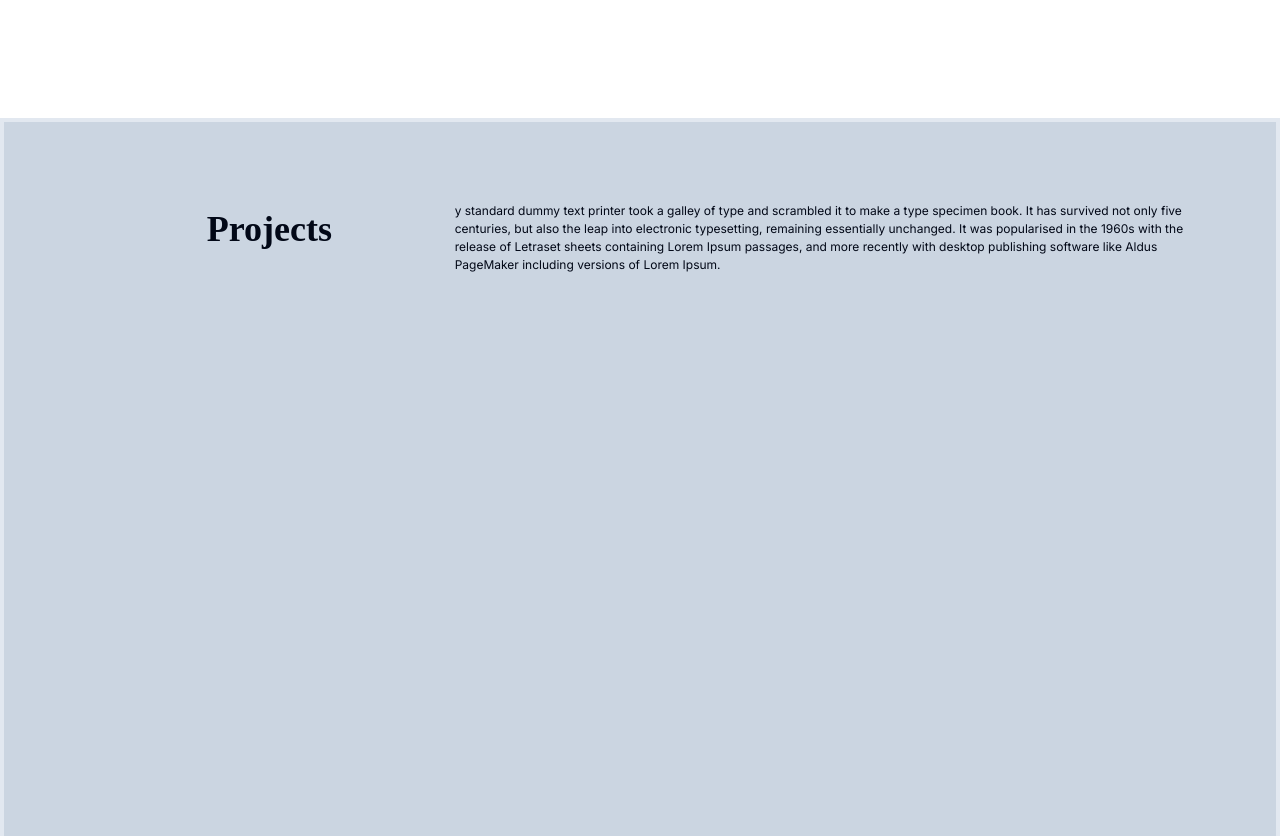
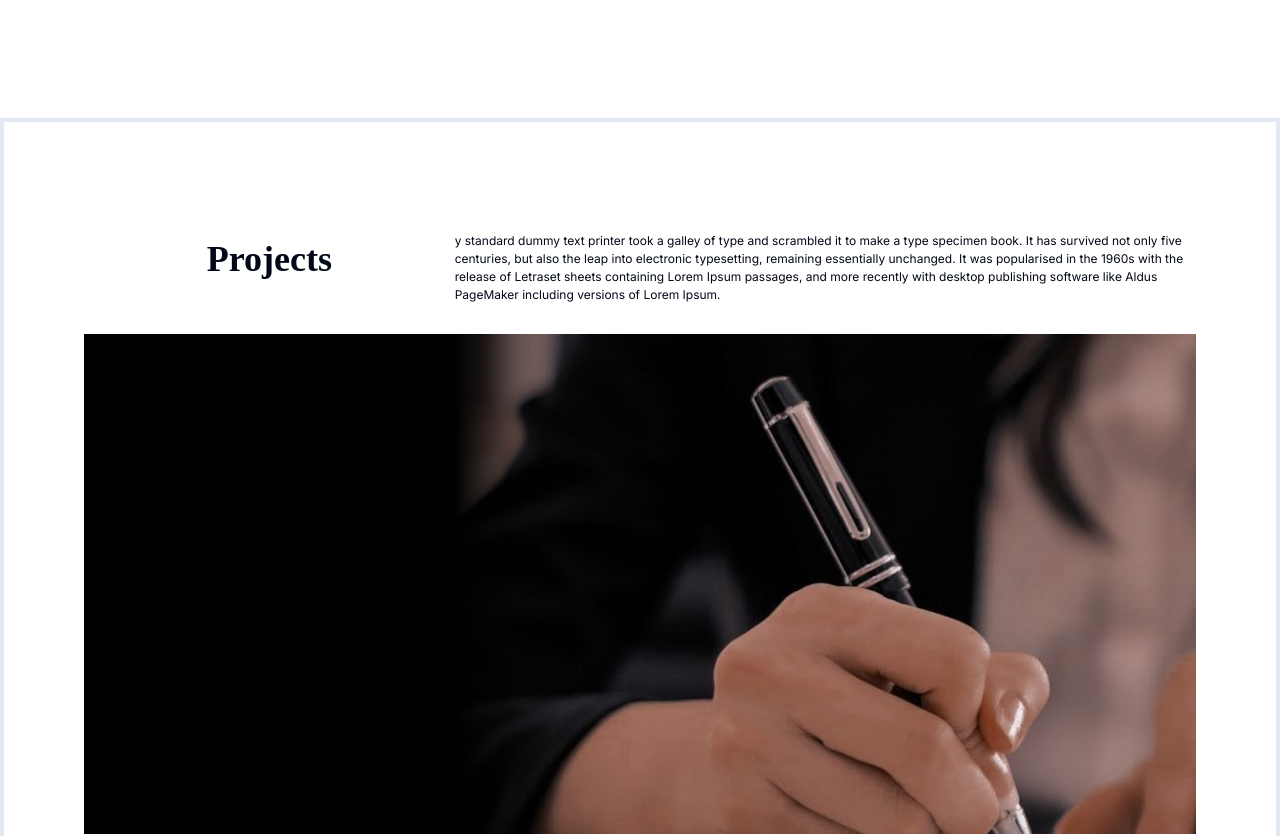
Before and after one commit to misato0804/portfolio_2024, a Next.js app: page / in a window 1280 px wide. Shown: the part 802-1638 px from the top of the page. Built offline with nearby package versions, Linux system fonts and the light colour scheme.

Commit message:
Added display card

```diff
--- a/src/app/page.tsx
+++ b/src/app/page.tsx
@@ -8,6 +8,7 @@ import { Header } from "@/components/elements/header/Header";
 import { PreLoader } from "@/components/features/preLoader";
 import { useState } from "react";
 import { SectionContainer } from "@/components/elements/container/sectionContainer";
+import { CommandCard } from "@/components/elements/cards/displayCard";
 
 export default function Home() {
 
@@ -22,7 +23,12 @@ export default function Home() {
           <MainTop />
           {/* <MainProjects /> */}
           {/* <MainAbout /> */}
-            <SectionContainer sectionTitle="Projects" description="y standard dummy text printer took a galley of type and scrambled it to make a type specimen book. It has survived not only five centuries, but also the leap into electronic typesetting, remaining essentially unchanged. It was popularised in the 1960s with the release of Letraset sheets containing Lorem Ipsum passages, and more recently with desktop publishing software like Aldus PageMaker including versions of Lorem Ipsum. " />
+          <SectionContainer
+            sectionTitle="Projects"
+            description="y standard dummy text printer took a galley of type and scrambled it to make a type specimen book. It has survived not only five centuries, but also the leap into electronic typesetting, remaining essentially unchanged. It was popularised in the 1960s with the release of Letraset sheets containing Lorem Ipsum passages, and more recently with desktop publishing software like Aldus PageMaker including versions of Lorem Ipsum. "
+          >
+            <CommandCard/>
+          </SectionContainer>
           <BackGround />
         </main>
         <Footer />
--- /dev/null
+++ b/src/components/elements/cards/displayCard/index.tsx
@@ -0,0 +1,22 @@
+import Image from 'next/image'
+import React from 'react'
+
+export const CommandCard = () => {
+  return (
+    <div className="relative flex w-full h-[500px]">
+      <div className="absolute w-1/3 h-full bg-black z-10 hidden md:block"></div>
+      <div className="absolute w-full md:w-2/3 h-2/3 md:h-full right-0">
+        <Image
+          alt='project image'
+          src='/sample.jpeg'
+          fill
+          sizes="(max-width: 448px) 100vw, 448px"
+          priority
+          className='object-cover object-center'
+        />
+        <div className="absolute h-[200px] w-full bg-gradient-to-bottom-transparent -bottom-20 left-0 md:top-0 md:-left-20 md:w-[200px] md:h-full md:bg-gradient-to-right-transparent filter-blur-custom pointer-events-none"></div>
+        <div className="absolute w-full h-1/3 left-0 -bottom-40 bg-black md:hidden"></div>
+      </div>
+    </div>
+  )
+}
--- a/src/components/elements/container/sectionContainer/index.tsx
+++ b/src/components/elements/container/sectionContainer/index.tsx
@@ -12,15 +12,15 @@ export const SectionContainer = ({ children, sectionTitle, description }: Sectio
   useEffect(() => {
     const timeline = gsap.timeline({
       scrollTrigger: titleRef.current,
-      start: 'top bottom',
-      scrub: 1
+      start: '20% bottom',
+      scrub: 1,
     });
     if (titleRef.current && paragraghRef.current && titleRef.current) {
 
       timeline.fromTo(
         titleRef.current,
         {opacity: 0, y: 30},
-        {opacity: 1, y: 0, duration: 1, ease: 'power3.out'},
+        {opacity: 1, y: 0, duration: 1.5, ease: 'power3.out'},
       )
       timeline.fromTo(
         paragraghRef.current,
@@ -33,8 +33,8 @@ export const SectionContainer = ({ children, sectionTitle, description }: Sectio
   }, [])
 
   return (
-    <section className='bg-slate-300 border-4 max-w-[1280px] h-screen mx-auto p-12 md:p-24 lg:p-32'>
-      <div className='md:grid grid-cols-3'>
+    <section className=' border-4 max-w-[1280px] h-screen mx-auto p-12 md:p-24 lg:p-32'>
+      <div className='md:grid grid-cols-3 my-12'>
         <h1 ref={titleRef} className='font-display md:text-center'> {sectionTitle} </h1>
         <p ref={paragraghRef} className='my-4 md:my-0 col-span-2 text-[1.2rem]'>{description}</p>
       </div>
--- a/tailwind.config.ts
+++ b/tailwind.config.ts
@@ -19,6 +19,17 @@ const config = {
       },
     },
     extend: {
+      backgroundImage: {
+        "complex-gradient":
+          "linear-gradient(to right, black, rgba(0, 0, 0, 0.9), rgba(0, 0, 0, 0.6), transparent)",
+        "gradient-to-right-transparent":
+          "linear-gradient(to right, black 25%, transparent 80%)",
+        "gradient-to-bottom-transparent":
+          "linear-gradient(to top, black 25%, transparent 80%)",
+      },
+      filter: {
+        "blur-custom": "blur(10px)",
+      },
       fontFamily: {
         sans: ["Inter", "sans-serif"],
         serif: ["Lora", "serif"],
```
Also changed, not shown: 1 other file (tests, documents, lock files or other folders). Lines whose indentation alone changed are shown as unchanged.
